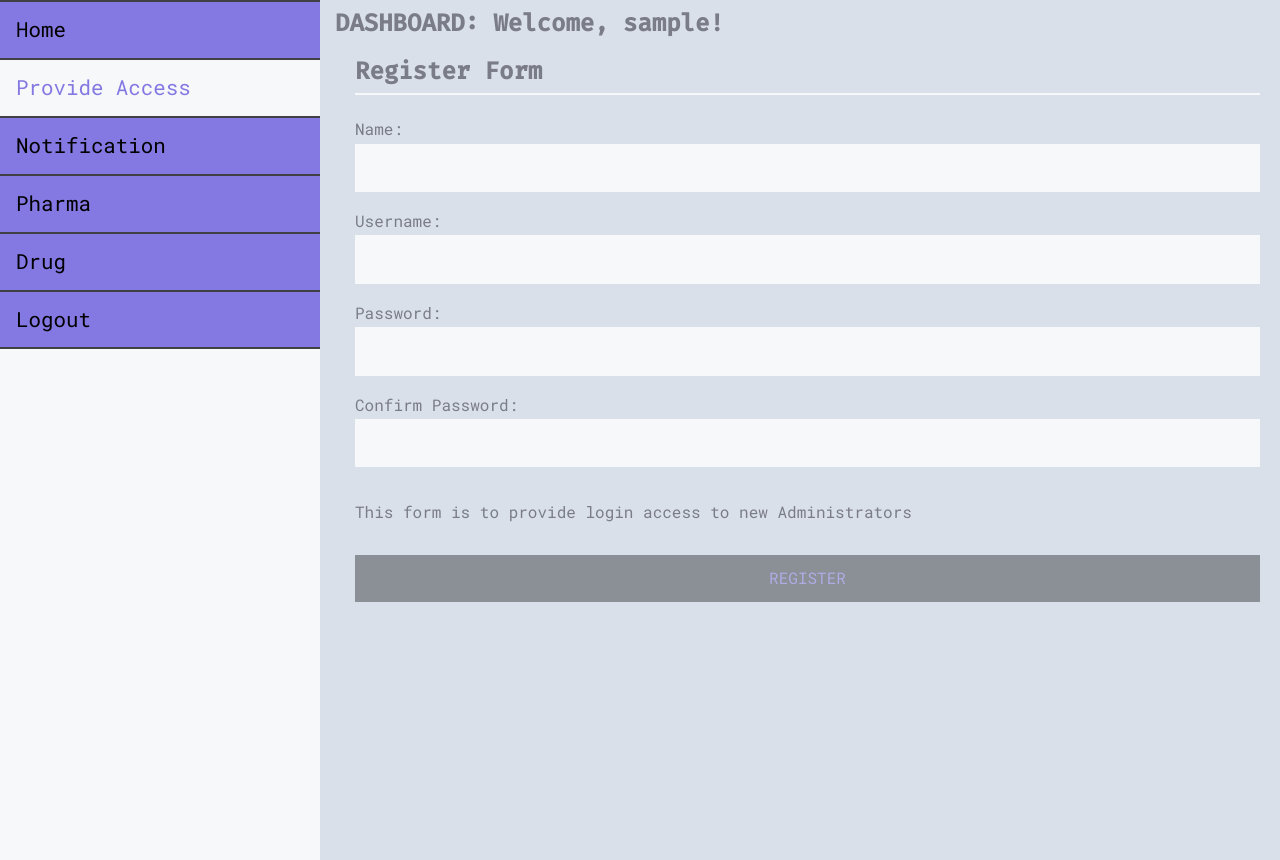
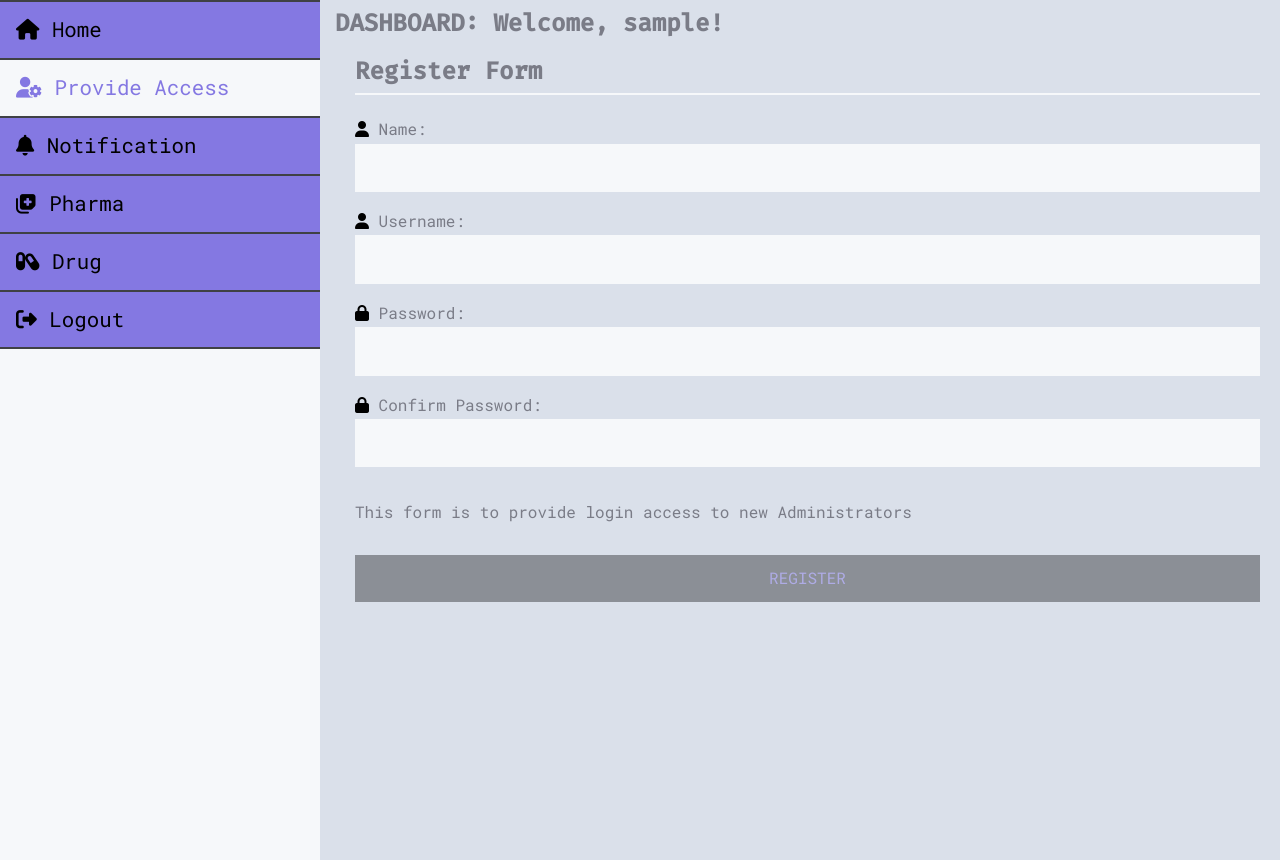
Before and after one commit to A3AJAGBE/python-project, a Flask app: page /admin_register in a window 1280 px wide. Shown: the part 60-920 px from the top of the page. Run offline with Flask 2, Linux system fonts and the light colour scheme; the visitor is signed in with stand-in values (Sample User, id 1); some libraries are stand-ins or nearby versions.

Commit message:
add icons to nav menu

```diff
--- a/templates/admin_register.html
+++ b/templates/admin_register.html
@@ -31,12 +31,12 @@
 
           <!-- ASIDE -->
           <aside id="nav">
-            <a class="nav" href="{{ url_for('dashboard') }}">Home</a>
-            <a class="nav active" href="{{ url_for('admin_register') }}">Provide Access</a>
-            <a class="nav" href="#">Notification</a>
-            <a class="nav" href="#">Pharma</a>
-            <a class="nav" href="#">Drug</a>
-            <a class="nav" href="{{ url_for('logout') }}">Logout</a>
+            <a class="nav" href="{{ url_for('dashboard') }}"><i class="fas fa-home"></i>  Home</a>
+            <a class="nav active" href="{{ url_for('admin_register') }}"><i class="fas fa-user-cog"></i> Provide Access</a>
+            <a class="nav" href="#"><i class="fas fa-bell"></i> Notification</a>
+            <a class="nav" href="#"><i class="fas fa-notes-medical"></i> Pharma</a>
+            <a class="nav" href="#"><i class="fas fa-capsules"></i>  Drug</a>
+            <a class="nav" href="{{ url_for('logout') }}"><i class="fas fa-sign-out-alt"></i> Logout</a>
           </aside> <!-- END ASIDE -->
 
           <section class="dashboard">
@@ -47,16 +47,16 @@
                 <h2>Register Form</h2>
                 <hr>
 
-                <label for="name">Name: </label>
+                <label for="name"><i class="fas fa-user black"></i> Name: </label>
                 <input type="text" name="name" value="{{request.form.name}}">
 
-                <label for="username">Username: </label>
+                <label for="username"><i class="fas fa-user black"></i> Username: </label>
                 <input type="text" name="username" value="{{request.form.username}}">
 
-                <label for="password">Password: </label>
+                <label for="password"><i class="fas fa-lock black"></i> Password: </label>
                 <input type="password" name="password" value="{{request.form.password}}">
 
-                <label for="con_password">Confirm Password: </label>
+                <label for="con_password"><i class="fas fa-lock black"></i> Confirm Password: </label>
                 <input type="password" name="con_password" value="{{request.form.con_password}}">
 
                 <p>This form is to provide login access to new Administrators </p>
```
Also changed, not shown: templates/dashboard.html (+6 -6 lines).
